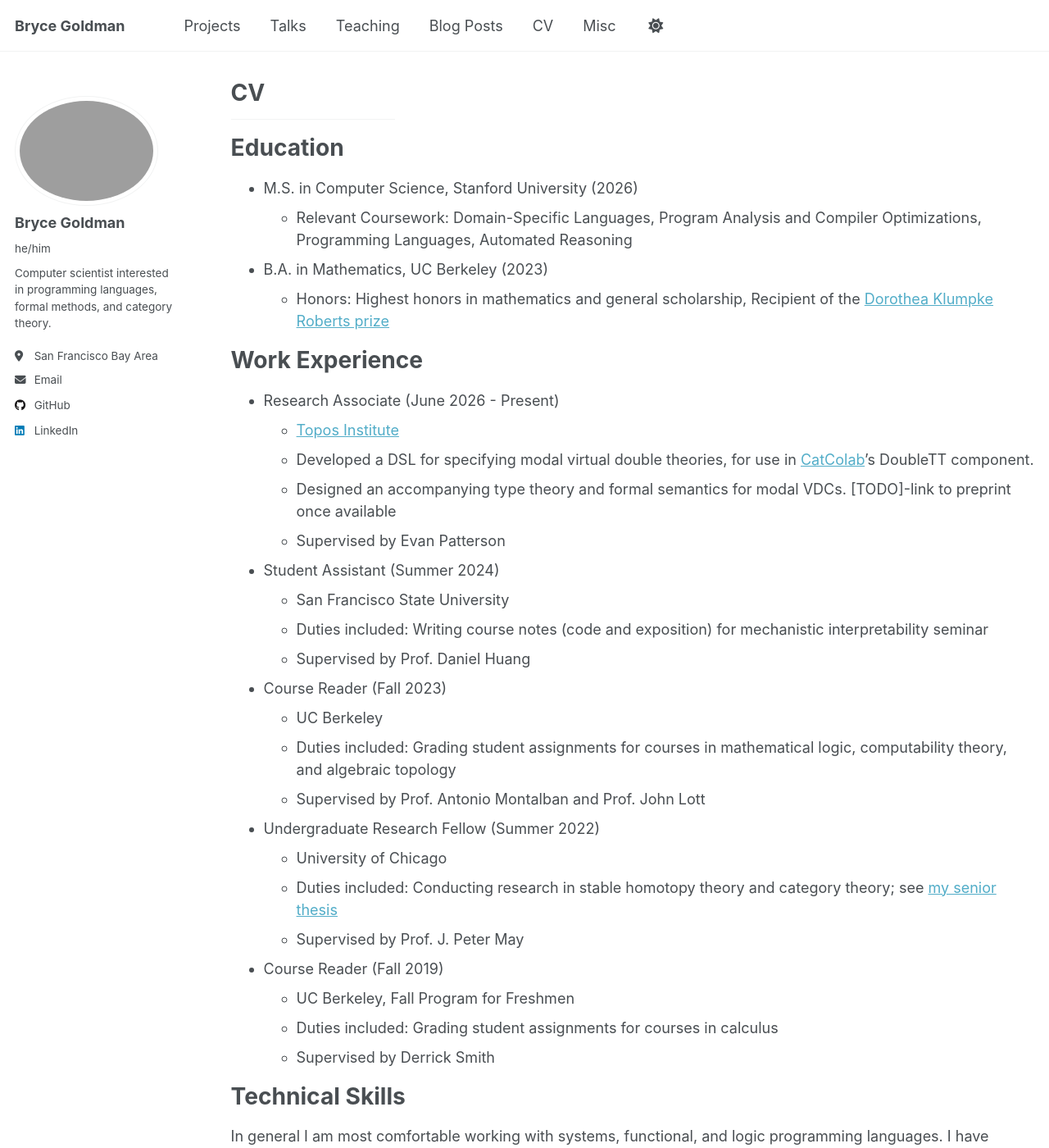
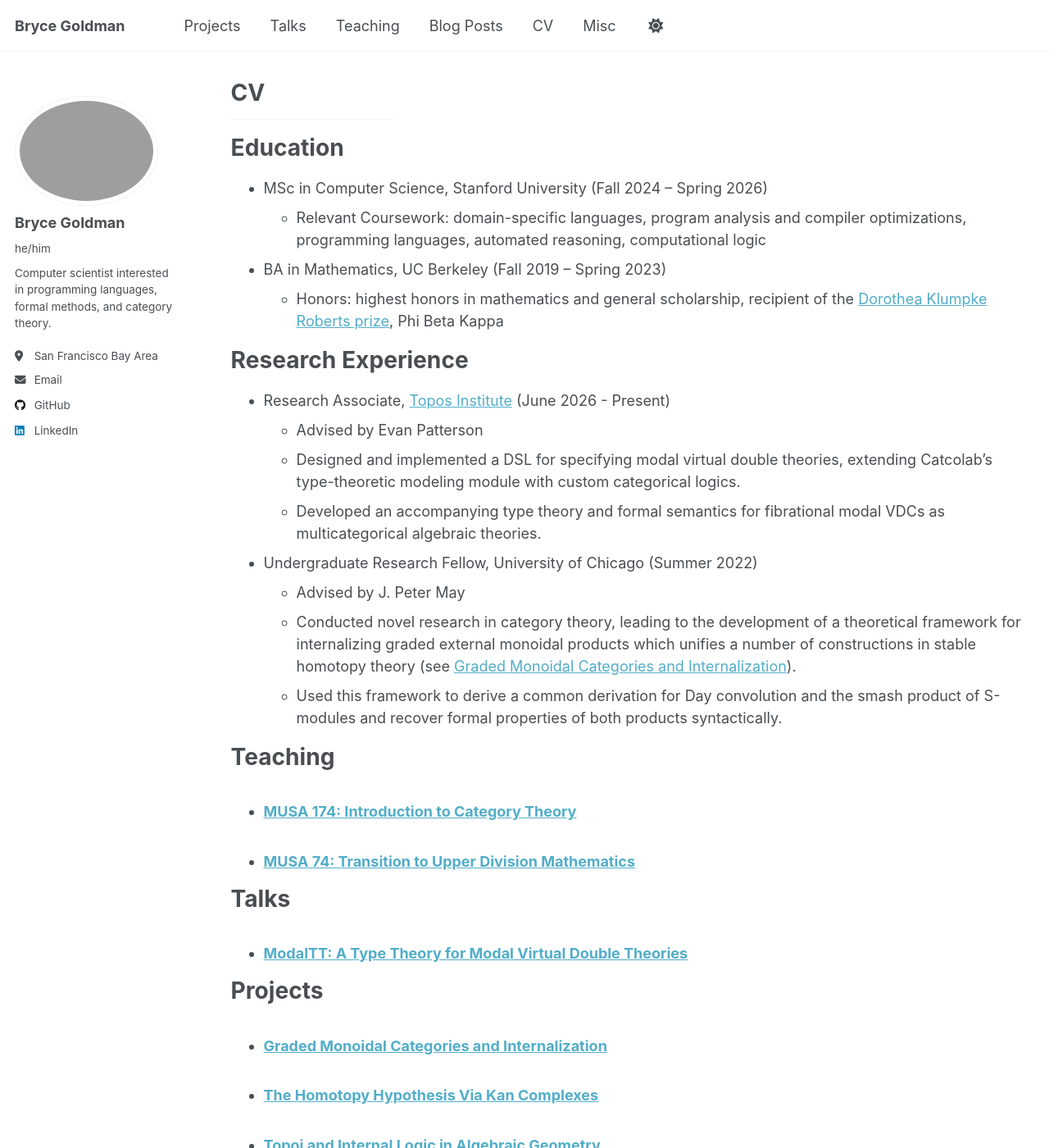
Before and after one commit to Alkizar/alkizar.github.io, a Jekyll site: the page built from _pages/cv.md, in a window 1280 px wide and 1400 px high. Shown: the whole window at 82% size. Built offline with Jekyll 4.4.1, drawn with Linux system fonts in a browser that asks for light colours; some of the changed text lies outside the part shown.

Commit message:
updated CV

```diff
--- a/_pages/cv.md
+++ b/_pages/cv.md
@@ -13,51 +13,26 @@ redirect_from:
 
 Education
 ======
-* M.S. in Computer Science, Stanford University (2026)
-  * Relevant Coursework: Domain-Specific Languages, Program Analysis and Compiler Optimizations, Programming Languages, Automated Reasoning
-* B.A. in Mathematics, UC Berkeley (2023)
-  * Honors: Highest honors in mathematics and general scholarship, Recipient of the <a href="https://math.berkeley.edu/about/honors-awards/dorothea-klumpke-roberts-prize">Dorothea Klumpke Roberts prize</a>
+* MSc in Computer Science, Stanford University (Fall 2024 -- Spring 2026)
+  * Relevant Coursework: domain-specific languages, program analysis and compiler optimizations, programming languages, automated reasoning, computational logic
+* BA in Mathematics, UC Berkeley (Fall 2019 -- Spring 2023)
+  * Honors: highest honors in mathematics and general scholarship, recipient of the <a href="https://math.berkeley.edu/about/honors-awards/dorothea-klumpke-roberts-prize">Dorothea Klumpke Roberts prize</a>, Phi Beta Kappa
 
-Work Experience
+Research Experience
 ======
-* Research Associate (June 2026 - Present)
-  * <a href="https://topos.institute/">Topos Institute</a>
-  * Developed a DSL for specifying modal virtual double theories, for use in <a href="https://topos.institute/work/catcolab/">CatColab</a>'s DoubleTT component.
-  * Designed an accompanying type theory and formal semantics for modal VDCs. [TODO]-link to preprint once available
-  * Supervised by Evan Patterson
+* Research Associate, <a href="https://topos.institute/">Topos Institute</a> (June 2026 - Present)
+  * Advised by Evan Patterson
+  * Designed and implemented a DSL for specifying modal virtual double theories, extending Catcolab's type-theoretic modeling module with custom categorical logics.
+  * Developed an accompanying type theory and formal semantics for fibrational modal VDCs as multicategorical algebraic theories.
 
-* Student Assistant (Summer 2024)
-  * San Francisco State University
-  * Duties included: Writing course notes (code and exposition) for mechanistic interpretability seminar
-  * Supervised by Prof. Daniel Huang
+* Undergraduate Research Fellow, University of Chicago (Summer 2022)
+  * Advised by J. Peter May
+  * Conducted novel research in category theory, leading to the development of a theoretical framework for internalizing graded external monoidal products which unifies a number of constructions in stable homotopy theory (see <a href="https://alkizar.github.io/project/graded_monoidal_categories">Graded Monoidal Categories and Internalization</a>).
+  * Used this framework to derive a common derivation for Day convolution and the smash product of S-modules and recover formal properties of both products syntactically.
 
-* Course Reader (Fall 2023)
-  * UC Berkeley
-  * Duties included: Grading student assignments for courses in mathematical logic, computability theory, and algebraic topology
-  * Supervised by Prof. Antonio Montalban and Prof. John Lott
-
-* Undergraduate Research Fellow (Summer 2022)
-  * University of Chicago
-  * Duties included: Conducting research in stable homotopy theory and category theory; see <a href="https://alkizar.github.io/project/graded_monoidal_categories">my senior thesis</a>
-  * Supervised by Prof. J. Peter May
-
-* Course Reader (Fall 2019)
-  * UC Berkeley, Fall Program for Freshmen
-  * Duties included: Grading student assignments for courses in calculus
-  * Supervised by Derrick Smith
-
-Technical Skills
+Teaching
 ======
-
-In general I am most comfortable working with systems, functional, and logic programming languages. I have substantial experience using the following:
-
-* Languages: Rust, C/C++, Lean, Haskell, Agda, Python, Java, Epilog
-* Toolkits: LLVM, Yacc, Flex, PyTorch, SciPy, CUDA, AWS Neuron
-* Other: LaTeX, cvc5, egglog
-
-Projects
-======
-  <ul>{% for post in site.publications reversed %}
+  <ul>{% for post in site.teaching reversed %}
     {% include archive-single-cv.html %}
   {% endfor %}</ul>
 
@@ -67,11 +42,18 @@ Talks
     {% include archive-single-cv.html %}
   {% endfor %}</ul>
 
-Teaching
+Projects
 ======
-  <ul>{% for post in site.teaching reversed %}
+  <ul>{% for post in site.publications reversed %}
     {% include archive-single-cv.html %}
   {% endfor %}</ul>
+
+Technical Skills
+======
+
+* Languages: Rust, Haskell, Lean, C/C++, Agda, Python, Java, Epilog
+* Frameworks: LLVM, Bison/Yacc, Flex, CUDA, PyTorch, AWS Neuron
+* Other: LaTeX, cvc5, egglog
 
 Service and Leadership
 ======
```
Also changed, not shown: _pages/about.md (+1 -1 lines), _publications/propositional_logic.md (deleted, +0 -22 lines).
